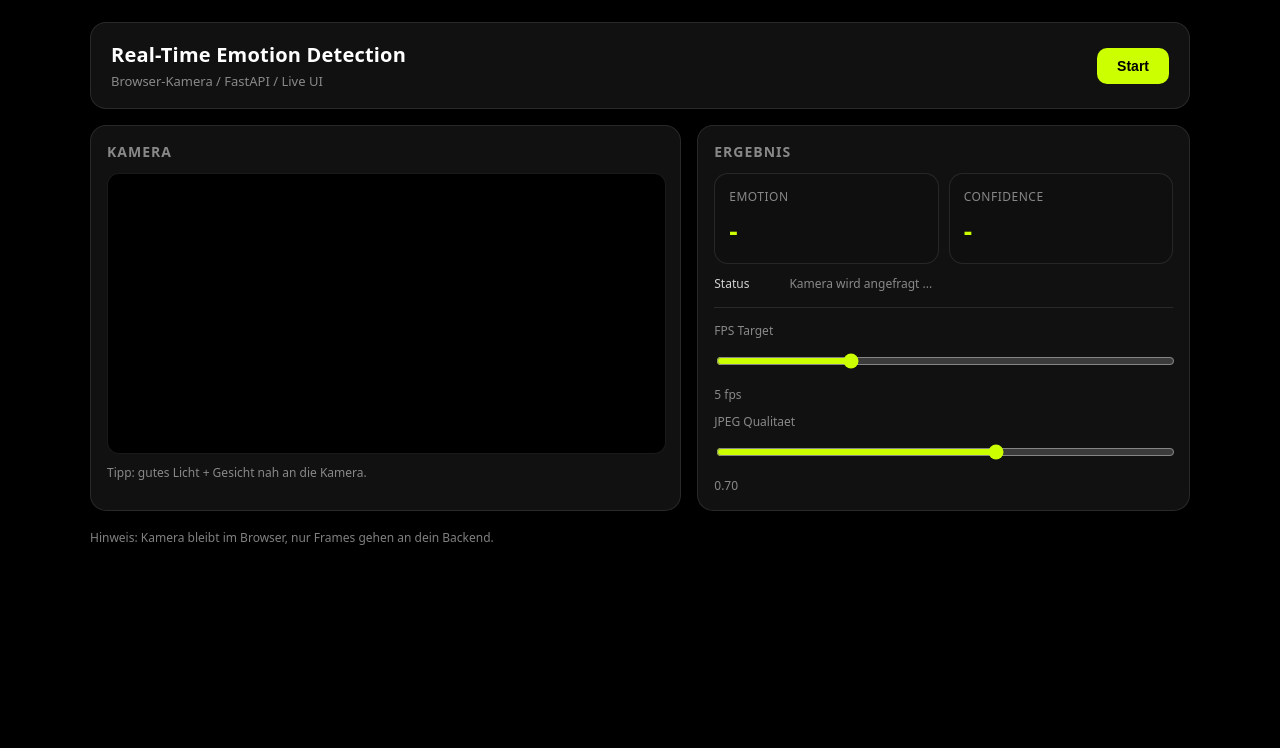
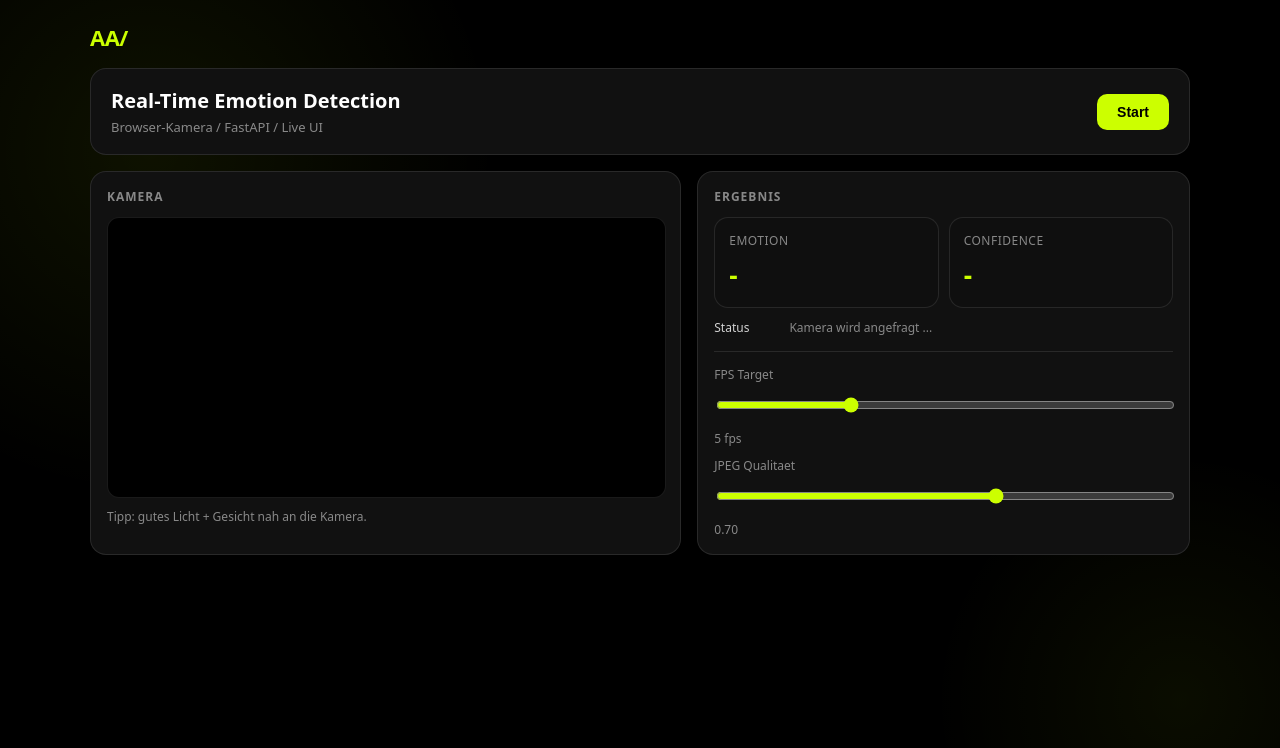
Before and after one commit to Aaronnn-a/emotion-cam-, a React (Vite) app in the folder frontend/: page / in a window 1280 px wide. Shown: the top 748 px of the page. Built offline with nearby package versions, Linux system fonts and the light colour scheme; no server answers.

Commit message:
style: portfolio match, back link, remove footer

```diff
--- a/frontend/src/App.jsx
+++ b/frontend/src/App.jsx
@@ -137,6 +137,9 @@ export default function App() {
 
   return (
     <div className="page">
+      <div className="topbar">
+        <a href="https://aaronashraf.com" className="backlink">AA/</a>
+      </div>
       <header className="header">
         <div>
           <div className="title">Real-Time Emotion Detection</div>
@@ -194,9 +197,6 @@ export default function App() {
         </section>
       </main>
 
-      <footer className="footer">
-        <span className="small">Hinweis: Kamera bleibt im Browser, nur Frames gehen an dein Backend.</span>
-      </footer>
     </div>
   );
 }
--- a/frontend/src/styles.css
+++ b/frontend/src/styles.css
@@ -17,11 +17,52 @@ html, body {
   color: var(--text);
 }
 
+body::before {
+  content: "";
+  position: fixed;
+  top: -200px;
+  left: -200px;
+  width: 700px;
+  height: 700px;
+  background: radial-gradient(circle, rgba(204,255,0,0.07) 0%, transparent 70%);
+  pointer-events: none;
+  z-index: 0;
+}
+
+body::after {
+  content: "";
+  position: fixed;
+  bottom: -150px;
+  right: -150px;
+  width: 500px;
+  height: 500px;
+  background: radial-gradient(circle, rgba(204,255,0,0.05) 0%, transparent 70%);
+  pointer-events: none;
+  z-index: 0;
+}
+
 .page {
   max-width: 1100px;
   margin: 0 auto;
   padding: 22px;
+  position: relative;
+  z-index: 1;
 }
+
+.topbar {
+  display: flex;
+  align-items: center;
+  margin-bottom: 16px;
+}
+
+.backlink {
+  font-size: 22px;
+  font-weight: 900;
+  color: var(--accent);
+  text-decoration: none;
+  letter-spacing: -0.5px;
+}
+.backlink:hover { opacity: 0.8; }
 
 .header {
   display: flex;
@@ -37,7 +78,6 @@ html, body {
 .title {
   font-weight: 900;
   font-size: 20px;
-  letter-spacing: 0.2px;
   color: var(--text);
 }
 .subtitle {
@@ -83,7 +123,7 @@ html, body {
 .cardTitle {
   font-weight: 800;
   margin-bottom: 12px;
-  font-size: 14px;
+  font-size: 12px;
   color: var(--muted);
   text-transform: uppercase;
   letter-spacing: 1px;
@@ -184,7 +224,3 @@ html, body {
   color: var(--muted);
   margin-top: 6px;
 }
-
-.footer {
-  margin-top: 14px;
-}
```
